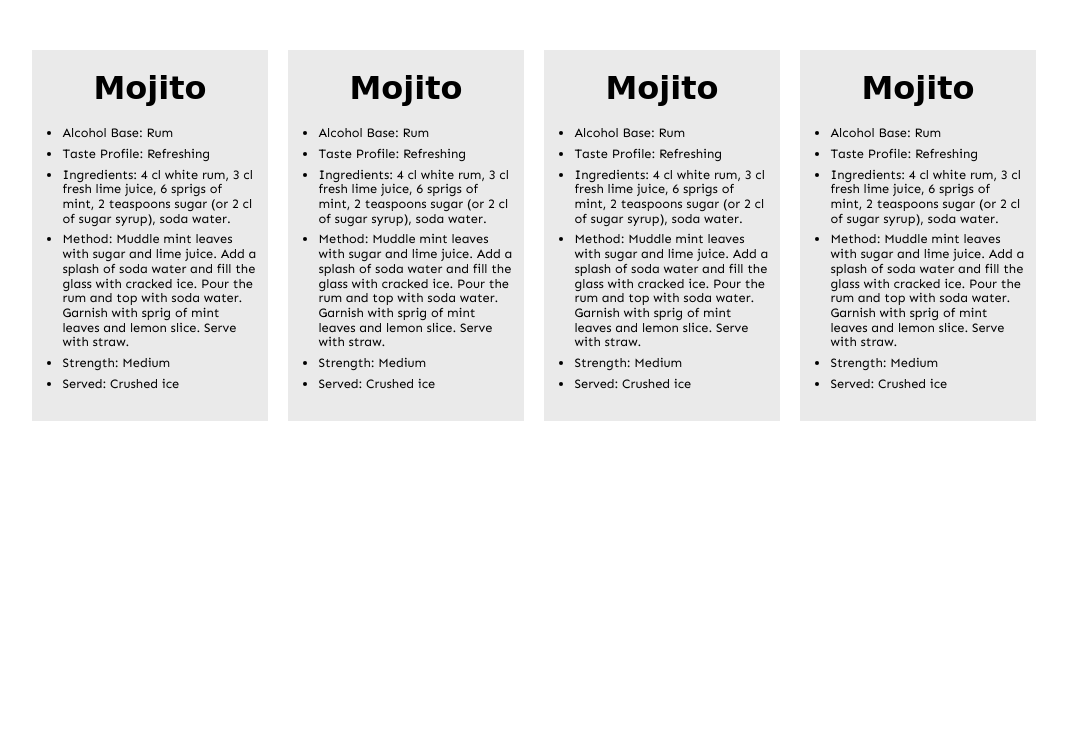
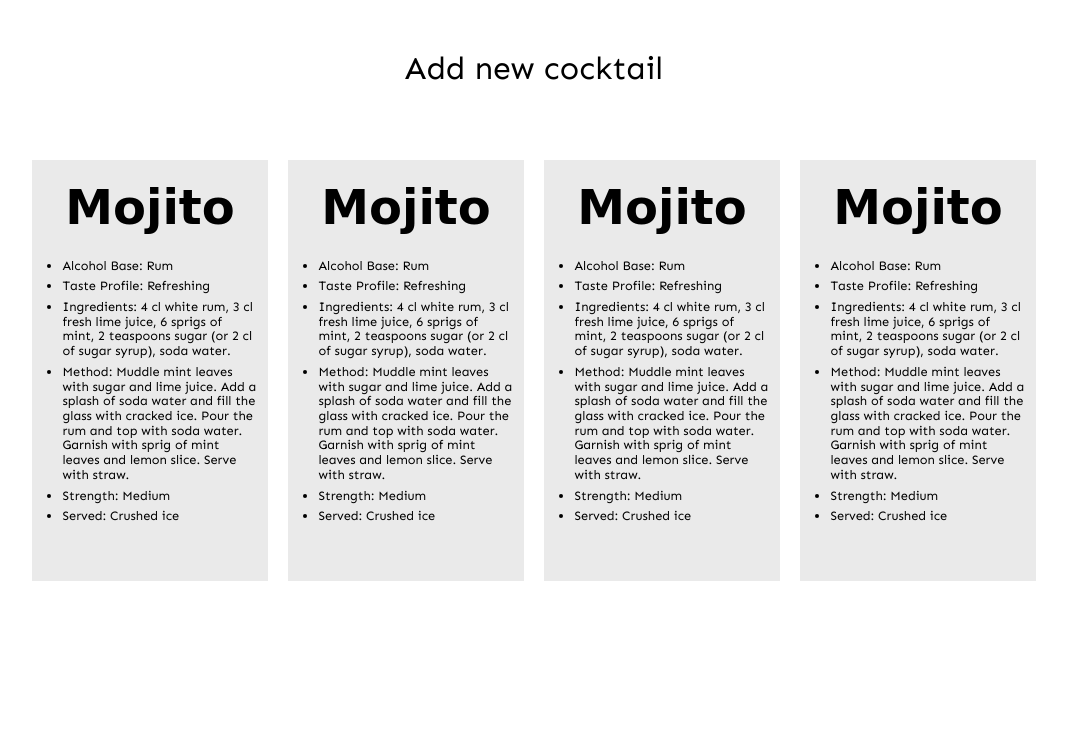
Before and after one commit to Hannahrey/collectors-task, a PHP site: page / in a window 1280 px wide. Shown: the part 148-879 px from the top of the page, without its empty margins (106-1173 px from the left). Before the commit the page ends 569 px from the top, so only its background shows below. Run offline with PHP 8.4, Linux system fonts and the light colour scheme; some libraries are stand-ins or nearby versions; some web fonts are replaced.

Commit message:
Amending the anchor tag to be centred

```diff
--- a/index.php
+++ b/index.php
@@ -17,6 +17,9 @@
 	</header>
 
 	<div class="container_main">
+		<div class="container_add_item">
+		<a href="./add_item.php">Add new cocktail</a>
+		</div>
 
 		<div class="cocktails_box">
 				<div class="box1">
--- a/style.css
+++ b/style.css
@@ -9,13 +9,25 @@ h1 {
 }
 
 h2 {
-    font-size: 2rem;
-    margin: 10px 0;
+    font-size: 3rem;
+    margin: 10px 0 20px 0;
 }
 
-p, li {
+p, li, a {
     font-family: 'Sen', sans-serif;
 }
+
+a {
+    font-size: 2rem;
+    text-decoration: none;
+    margin: 40px auto;
+    color: #000000;
+}
+
+/* for any anchor tags, when hover over: */
+a:hover {
+    border-bottom: 1px solid #000000;
+  }
 
 li {
     font-size: 0.8rem;
@@ -27,13 +39,21 @@ ul {
     padding: 0 0 0 20px;
 }
 
+/* top container with title in */
 .container_top {
     height: 100px;
     background-color: aquamarine;
     width: 100%;
     margin-bottom: 50px;
+}
 
+/* add item section container */
+.container_add_item {
+    height: 100px;
+    width: 100%;
+    text-align: center;
 }
+
 
 /* container to set width of page content */
 .container_main {
@@ -52,12 +72,12 @@ ul {
 
 
 
-  /* cocktails section- these 4 boxes sit next to each other */
+/* cocktails section- these 4 boxes sit next to each other */
 .box1 {
   padding: 1%;
   margin: 0 1%;
   width: 21%;
-  height: 350px;
+  height: 400px;
   position: relative;
   background-color: #eaeaea;
   overflow: auto;
```
Lines whose indentation alone changed are shown as unchanged.
